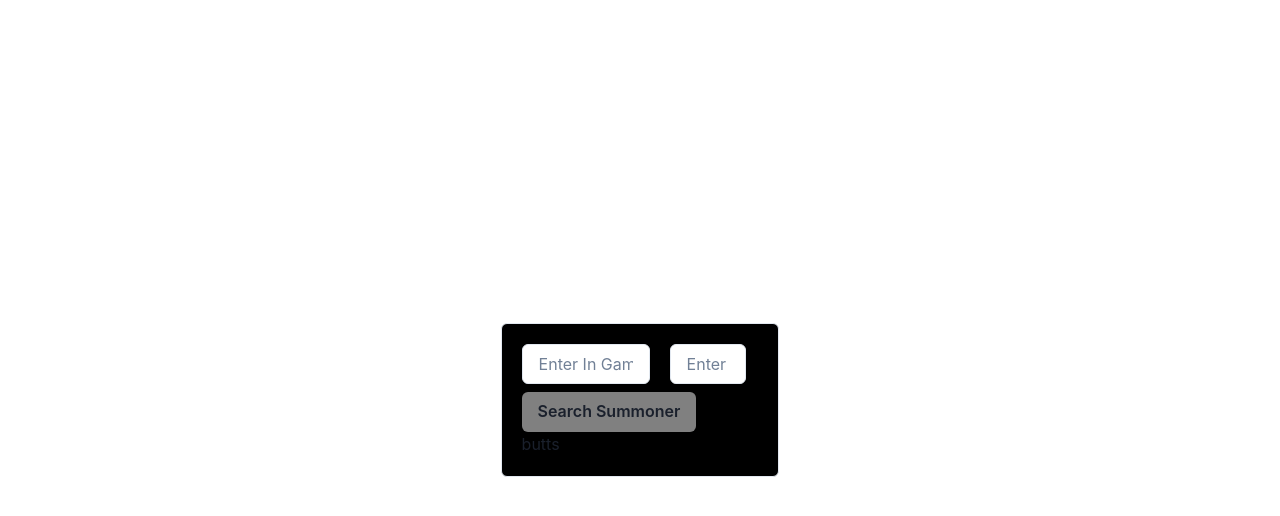
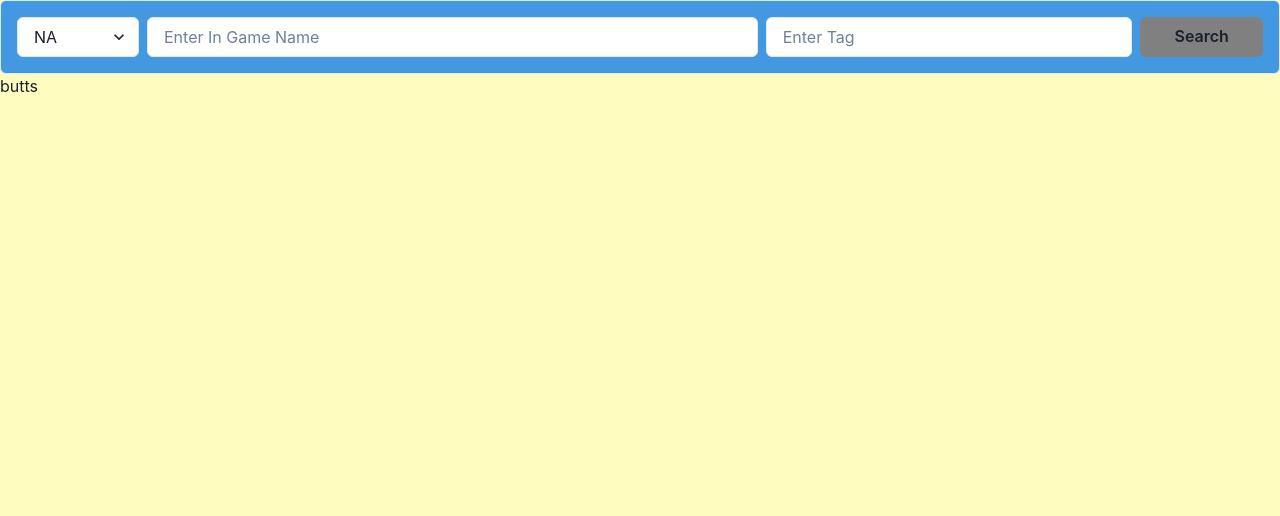
Before and after one commit to Sdk6/riot-api, a React (Create React App) app: page / in a window 1280 px wide. Shown: the top 516 px of the page. Built offline with nearby package versions, Linux system fonts and the light colour scheme.

Commit message:
succesfully set up server to reach and receive data from accountv1 gamename and tag endpoint

```diff
--- a/public/index.html
+++ b/public/index.html
@@ -28,7 +28,7 @@
   </head>
   <body>
     <noscript>You need to enable JavaScript to run this app.</noscript>
-    <div id="root"></div>
+    <div id="root" style="background-color: #FEFCBF; height: 100vh;"></div>
     <!--
       This HTML file is a template.
       If you open it directly in the browser, you will see an empty page.
--- a/src/App.js
+++ b/src/App.js
@@ -4,7 +4,7 @@ import { ChakraProvider } from '@chakra-ui/react';
 import SearchSummoner from './pages/SearchSummoner.js';
 function App() {
   return (
-    <ChakraProvider>
+    <ChakraProvider bg="#ECC94B">
       <SearchSummoner />
     </ChakraProvider>
   );
--- a/src/pages/SearchSummoner.js
+++ b/src/pages/SearchSummoner.js
@@ -1,10 +1,9 @@
 import {
     HStack,
     FormControl,
-    FormLabel,
+    Select,
     Input,
     Center,
-    AbsoluteCenter,
     Box,
     Button,
     Text
@@ -14,56 +13,66 @@ import {useState, useEffect} from "react"
 
 
 const SearchSummoner = () => {
+    const [region, setRegion] = useState("americas");
     const [inGameName, setInGameName] = useState("");
     const [tag, setTag] = useState("");
     const [message, setMessage] = useState("butts");
 
     const fetchHello = async () =>{
+        console.log(`${region} ${inGameName} ${tag}`)
         try {
-            const response = await fetch('/api/hello');
+            const response = await fetch(`/api/account/${region}/${inGameName.toLowerCase()}/${tag.toLowerCase()}`);
             if (!response.ok) throw new Error("Error reaching /api/hello ", response.status);
             const result = await response.json();
-            console.log(result.message)
-            setMessage(result.message)
+            // setMessage(result.message)
+            console.log(result)
         } catch(e) {
             throw new Error("Something went wrong", e);
         }
     }
 
     return (
-            <Center h="100vh">
-                <Box p="5" maxW="50vw"  borderRadius={"md"} borderWidth="1px" bg="black" >
+        <>
+        <Center>
+        <Box p="4" w="100vw" borderRadius="md" borderWidth="1px" bg="#4299e1">
             <FormControl>
-                    <HStack>
-                        <FormLabel>
+                <HStack spacing="2" w="100%">
+                    <Select
+                        w="10%"
+                        id="region"
+                        value={region}
+                        bg="white"
+                        onChange={(e) => setRegion(e.target.value)}>
+                        <option value="americas">NA</option>
+                        <option value="europe">Europe</option>
+                        <option value="asia">Asia</option>
+                        <option value="esports">Esports</option>
+                    </Select>
                     <Input
                         id="inGameName"
                         value={inGameName}
-                                bg={"white"}
+                        bg="white"
                         placeholder="Enter In Game Name"
-                                w="10vw"
+                        w="50%"
                         onChange={(e) => setInGameName(e.target.value)}
                     />
-                        </FormLabel>
-                        <FormLabel>
                     <Input
                         id="tag"
                         value={tag}
-                                bg={"white"}
+                        bg="white"
                         placeholder='Enter Tag'
-                                w='6vw'
+                        w='30%'
                         onChange={(e) => setTag(e.target.value)}
                     />
-
-                        </FormLabel>
+                    <Button bg='gray' onClick={fetchHello} w="10%">
+                        Search
+                    </Button>
                 </HStack>
-                    <Button bg={'gray'} onClick={fetchHello}>
-                        Search Summoner
-                    </Button>
             </FormControl>
-                {message}
         </Box>
     </Center>
+    {message}
+    </>
     )
 };
 
```
Also changed, not shown: 1 other file (tests, documents, lock files or other folders). Lines whose indentation alone changed are shown as unchanged.
